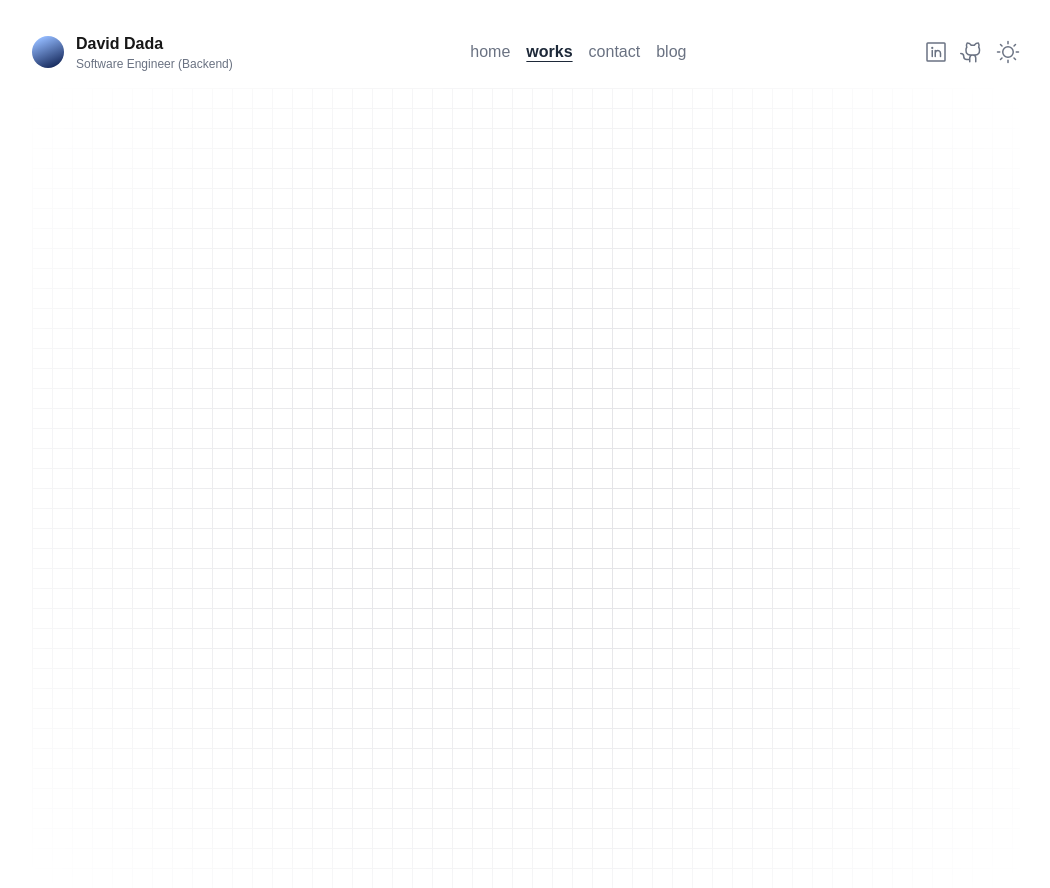
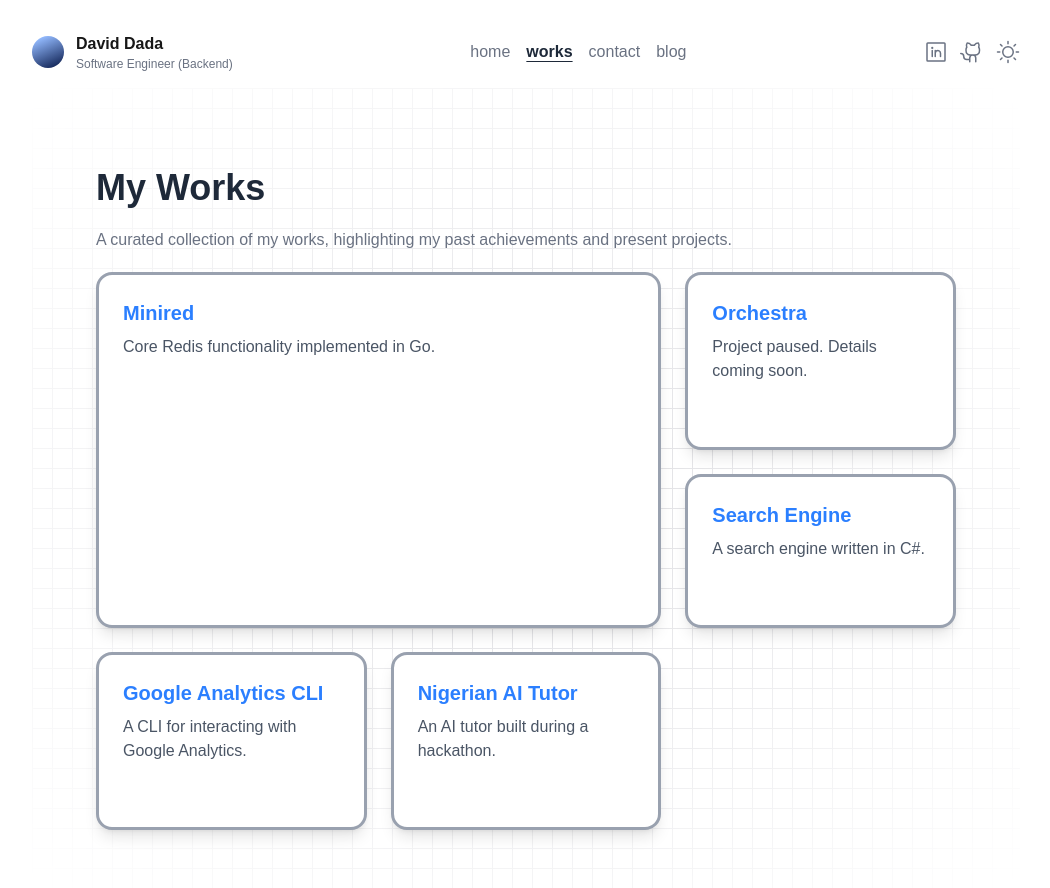
Before and after one commit to tdadadavid/portfolio, a Next.js app: page /works in a window 1280 px wide. Shown: the top 888 px of the page, without its empty margins (114-1164 px from the left). Built offline with nearby package versions, Linux system fonts and the light colour scheme.

Commit message:
feat: Implement works page

```diff
--- a/app/contact/page.tsx
+++ b/app/contact/page.tsx
@@ -10,8 +10,8 @@ const ContactPage = () => {
         <Container>
             <NavBar currentPage={"contact"}/>
             <GridBackground>
-                <h2 className={"font-bold text-4xl dark:text-gray-200 text-gray-800"}>Let&apos;s Build
-                    Something Cool</h2>
+                <h2 className={"mt-4 font-bold text-4xl dark:text-gray-200 text-gray-800"}>Let&apos;s Build
+                    Something Cool!</h2>
                 <h3 className={"my-4 dark:text-gray-300 text-gray-500 leading-8"}>
                     I&apos;m a backend developer passionate about creating scalable and efficient solutions. If you have
                     a challenging problem to solve or a project that requires a strong backend foundation, let&apos;s
--- a/app/works/page.tsx
+++ b/app/works/page.tsx
@@ -3,16 +3,54 @@
 import {Container} from "@/components/layout/Container";
 import {NavBar} from "@/components/ui/NavBar";
 import {GridBackground} from "@/components/other/GridBackground";
+import meta from "@/data/meta";
 
 const WorksPage = () => {
     return (
         <Container>
             <NavBar currentPage={"works"}/>
             <GridBackground>
-
+                <h2 className="mt-4 font-bold text-4xl dark:text-gray-200 text-gray-800">
+                    My Works
+                </h2>
+                <h3 className="my-4 dark:text-gray-300 text-gray-500 leading-8">
+                    A curated collection of my works, highlighting my past achievements
+                    and present projects.
+                </h3>
+                <section className="mt-2 grid grid-cols-1 md:grid-cols-2 lg:grid-cols-3 gap-6">
+                    {meta.works.map((project, index) => (
+                        <div
+                            key={index}
+                            className={`group cursor-pointer bg-white dark:bg-nord border-3 border-gray-400 dark:border-gray-200 rounded-2xl shadow-lg transition-transform transform hover:scale-105 ${
+                                index === 0
+                                    ? "md:col-span-2 md:row-span-2" // Make the first item larger
+                                    : ""
+                            }`}
+                        >
+                            <div className="p-6 flex flex-col justify-between h-full">
+                                <div>
+                                    <h4 className="text-xl font-semibold text-blue-500">
+                                        {project.name}
+                                    </h4>
+                                    <p className="mt-2 text-gray-600 dark:text-gray-400">
+                                        {project.description}
+                                    </p>
+                                </div>
+                                <a
+                                    href={project.url}
+                                    target="_blank"
+                                    rel="noopener noreferrer"
+                                    className="hover:underline mt-4 text-gray-800 dark:text-gray-200 opacity-0 group-hover:opacity-100 transition-opacity self-start"
+                                >
+                                    View on GitHub
+                                </a>
+                            </div>
+                        </div>
+                    ))}
+                </section>
             </GridBackground>
         </Container>
     );
-}
+};
 
 export default WorksPage;
--- a/components/other/GridBackground.tsx
+++ b/components/other/GridBackground.tsx
@@ -7,7 +7,7 @@ interface GridBackgroundProps {
 
 export const GridBackground = (props: GridBackgroundProps) => {
     return (
-        <div className="relative flex h-[50rem] w-full bg-white dark:bg-nord">
+        <div className="relative flex w-full bg-white dark:bg-nord">
             <div
                 className={cn(
                     "absolute inset-0",
--- a/data/meta.ts
+++ b/data/meta.ts
@@ -12,7 +12,34 @@ const meta = {
         {title: "contact", href: "/contact"},
         {title: "blog", href: "/blog"}
     ],
-    works: []
+    works: [
+
+        {
+            name: "Minired",
+            url: "https://github.com/tdadadavid/minired",
+            description: "Core Redis functionality implemented in Go."
+        },
+        {
+            name: "Orchestra",
+            url: "https://github.com/tdadadavid/orchestra",
+            description: "Project paused. Details coming soon."
+        },
+        {
+            name: "Search Engine",
+            url: "https://github.com/tdadadavid/search-engine",
+            description: "A search engine written in C#."
+        },
+        {
+            name: "Google Analytics CLI",
+            url: "https://github.com/tdadadavid/google-analytics",
+            description: "A CLI for interacting with Google Analytics."
+        },
+        {
+            name: "Nigerian AI Tutor",
+            url: "https://github.com/tdadadavid/SlideScribeAI-Backend",
+            description: "An AI tutor built during a hackathon."
+        },
+    ]
 }
 
 export default meta;
```
